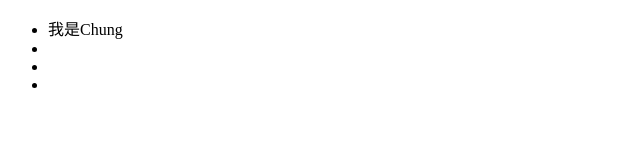
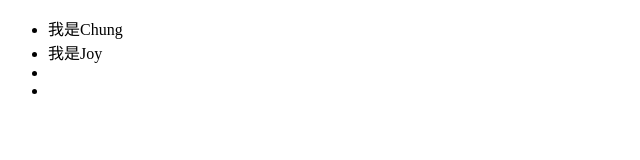
Before and after one commit to Chung1178/HexLayoutGroupTest, a plain HTML site: page index.html in a window 1280 px wide. Shown: the full height of the page, 0-640 px from the left. Drawn offline with Linux system fonts and the light colour scheme.

Commit message:
新增Joy

```diff
--- a/index.html
+++ b/index.html
@@ -1,14 +1,14 @@
 <!DOCTYPE html>
 <html lang="en">
   <head>
-    <meta charset="UTF-8">
-    <meta name="viewport" content="width=device-width, initial-scale=1.0">
+    <meta charset="UTF-8" />
+    <meta name="viewport" content="width=device-width, initial-scale=1.0" />
     <title>專題版控測試</title>
   </head>
   <body>
     <ul>
       <li>我是Chung</li>
-        <li></li>
+      <li>我是Joy</li>
       <li></li>
       <li></li>
     </ul>
```
Lines whose indentation alone changed are shown as unchanged.
